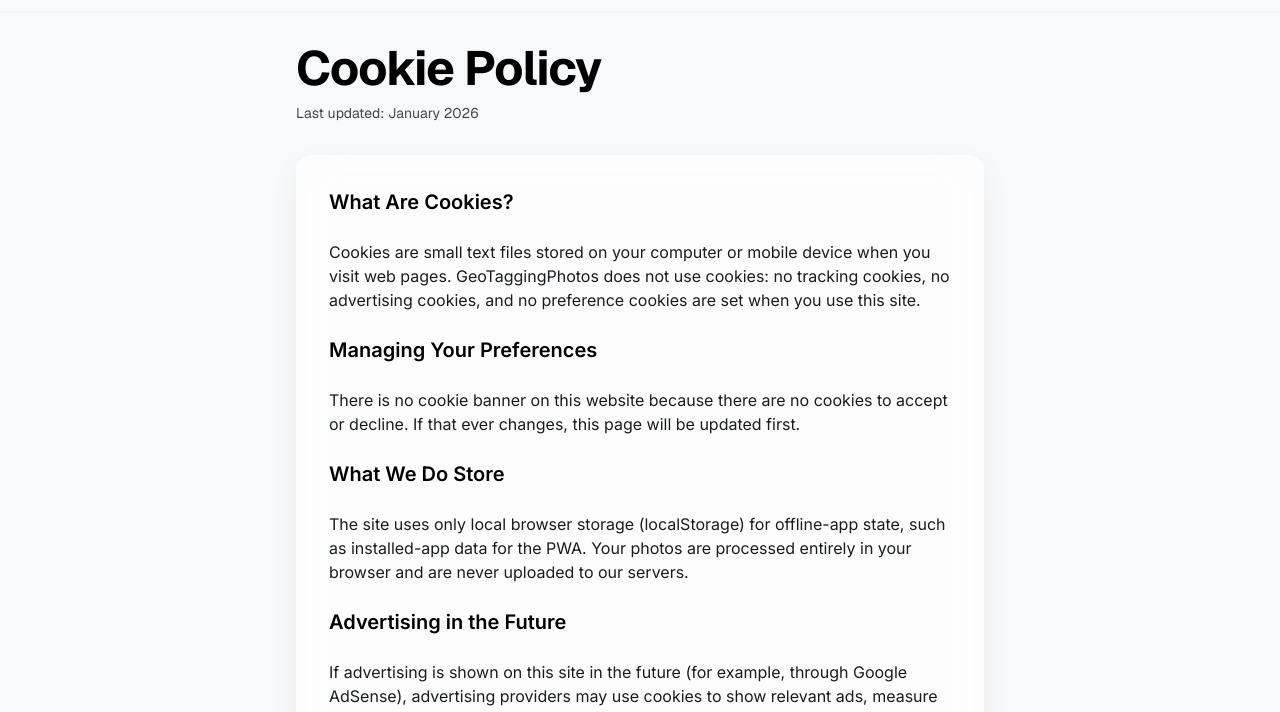
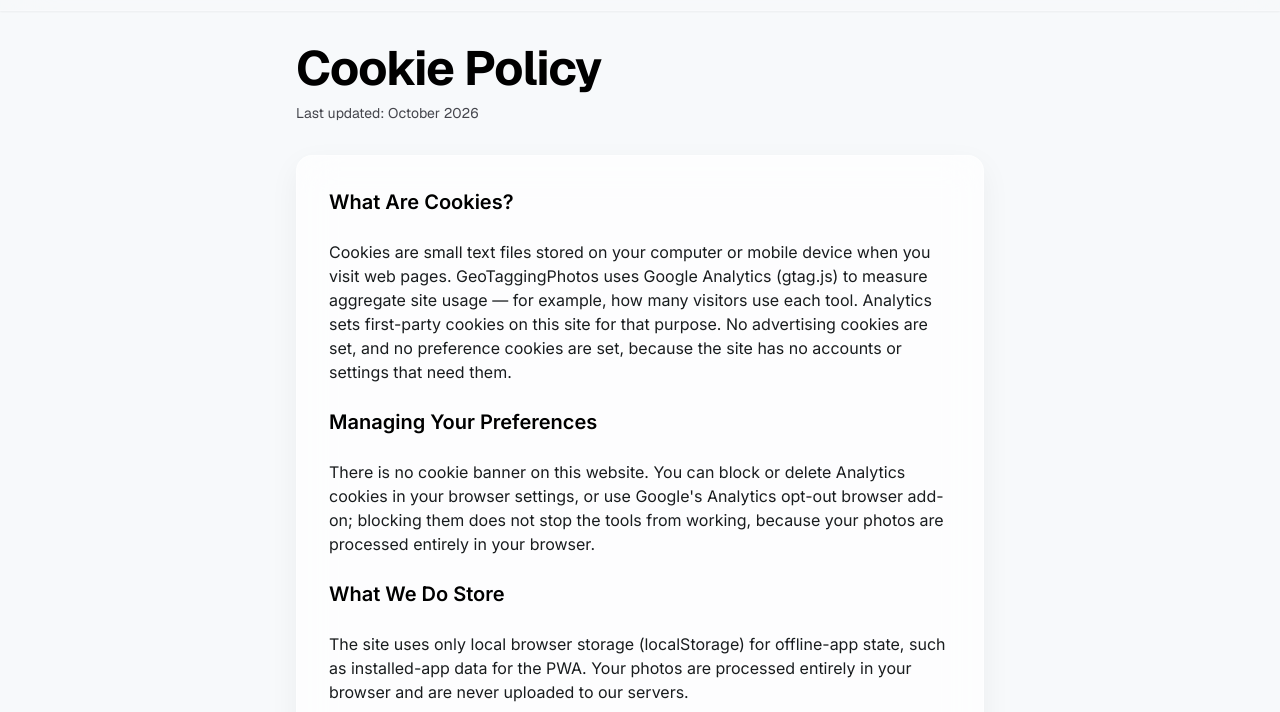
Before and after one commit to itdeveloper832-design/geotaggingphotos, a website: page cookie-policy.html in a window 1280 px wide. Shown: the part 54-766 px from the top of the page. Drawn offline with nearby package versions, Linux system fonts and the light colour scheme.

Commit message:
Cookie policy: disclose Google Analytics first-party cookies (gtag live since 07149c2); date January -> October 2026

```diff
--- a/cookie-policy.html
+++ b/cookie-policy.html
@@ -187,14 +187,14 @@
 <div class="space-y-8">
 <div>
 <h1 class="font-display text-display text-primary mb-2">Cookie Policy</h1>
-<p class="text-on-surface-variant font-mono-data text-sm">Last updated: January 2026</p>
+<p class="text-on-surface-variant font-mono-data text-sm">Last updated: October 2026</p>
 </div>
 <div class="glass-panel p-8 rounded-2xl space-y-6 text-on-surface text-body-md">
 <h2 class="text-xl font-bold text-primary">What Are Cookies?</h2>
-<p>Cookies are small text files stored on your computer or mobile device when you visit web pages. GeoTaggingPhotos does not use cookies: no tracking cookies, no advertising cookies, and no preference cookies are set when you use this site.</p>
+<p>Cookies are small text files stored on your computer or mobile device when you visit web pages. GeoTaggingPhotos uses Google Analytics (gtag.js) to measure aggregate site usage — for example, how many visitors use each tool. Analytics sets first-party cookies on this site for that purpose. No advertising cookies are set, and no preference cookies are set, because the site has no accounts or settings that need them.</p>
 
 <h2 class="text-xl font-bold text-primary">Managing Your Preferences</h2>
-<p>There is no cookie banner on this website because there are no cookies to accept or decline. If that ever changes, this page will be updated first.</p>
+<p>There is no cookie banner on this website. You can block or delete Analytics cookies in your browser settings, or use Google's Analytics opt-out browser add-on; blocking them does not stop the tools from working, because your photos are processed entirely in your browser.</p>
 
 <h2 class="text-xl font-bold text-primary">What We Do Store</h2>
 <p>The site uses only local browser storage (localStorage) for offline-app state, such as installed-app data for the PWA. Your photos are processed entirely in your browser and are never uploaded to our servers.</p>
```
